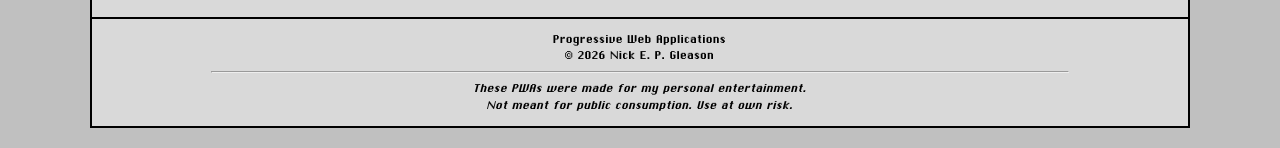
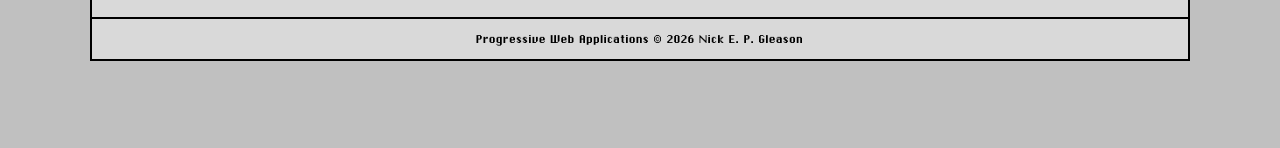
Before and after one commit to nepg82/apps, a plain HTML site: page index.html in a window 1280 px wide. Shown: the part 757-905 px from the top of the page. After the commit the page ends 838 px from the top, so only its background shows below. Drawn offline with Linux system fonts and the light colour scheme.

Commit message:
update copyright line

```diff
--- a/index.html
+++ b/index.html
@@ -24,12 +24,7 @@
 <main id="appGrid"></main>
 
 <footer id="refreshTrigger" style="cursor: pointer;" title="Tap to force update from server">
-    Progressive Web Applications<br>
-    &copy; 2026 Nick E. P. Gleason
-    <hr width="80%">
-    <i>These PWAs were made for my personal entertainment.<br>
-    Not meant for public consumption. Use at own risk.</i><br>
-
+    Progressive Web Applications &copy; 2026 Nick E. P. Gleason
 </footer>
 
 </div>
--- a/sw.js
+++ b/sw.js
@@ -1,4 +1,4 @@
-const CACHE = "apps-launcher-v2.0.11";
+const CACHE = "apps-launcher-v2.0.12";
 
 const FILES = [
     "./",
```
